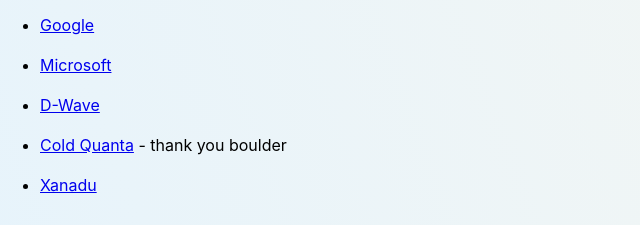
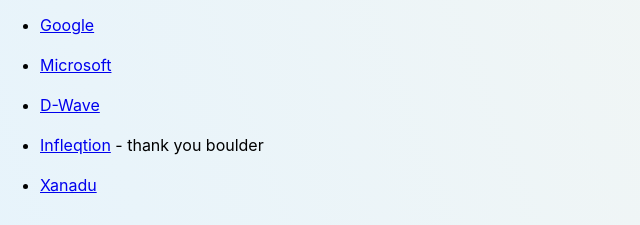
Before and after one commit to JRFink/jrfphyspagesnew, a Next.js app: page /research/qis in a window 1280 px wide. Shown: the part 1560-1785 px from the top of the page, without its empty margins (0-640 px from the left). Built offline with nearby package versions, Linux system fonts and the light colour scheme.

Commit message:
Update index.tsx

```diff
--- a/pages/research/qis/index.tsx
+++ b/pages/research/qis/index.tsx
@@ -64,7 +64,7 @@ const QuantI = () => {
                         <br />
                         <li><Link href="https://www.dwavesys.com/">D-Wave</Link></li>
                         <br />
-                        <li><Link href="https://coldquanta.com/">Cold Quanta</Link> - thank you boulder</li>
+                        <li><Link href="https://coldquanta.com/">Infleqtion</Link> - thank you boulder</li>
                         <br />
                         <li><Link href="https://www.xanadu.ai/">Xanadu</Link></li>
                     </ul>
```
